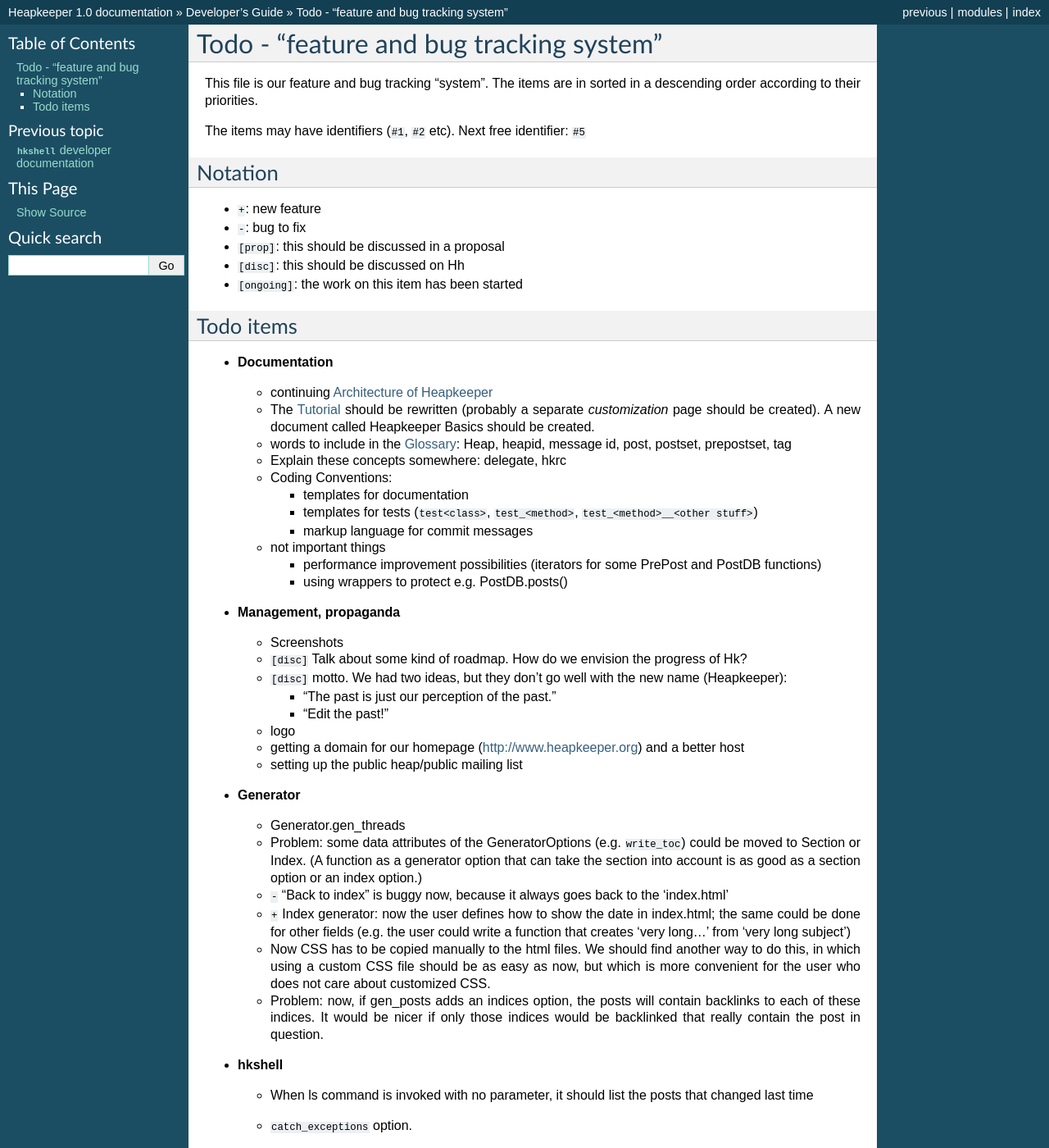
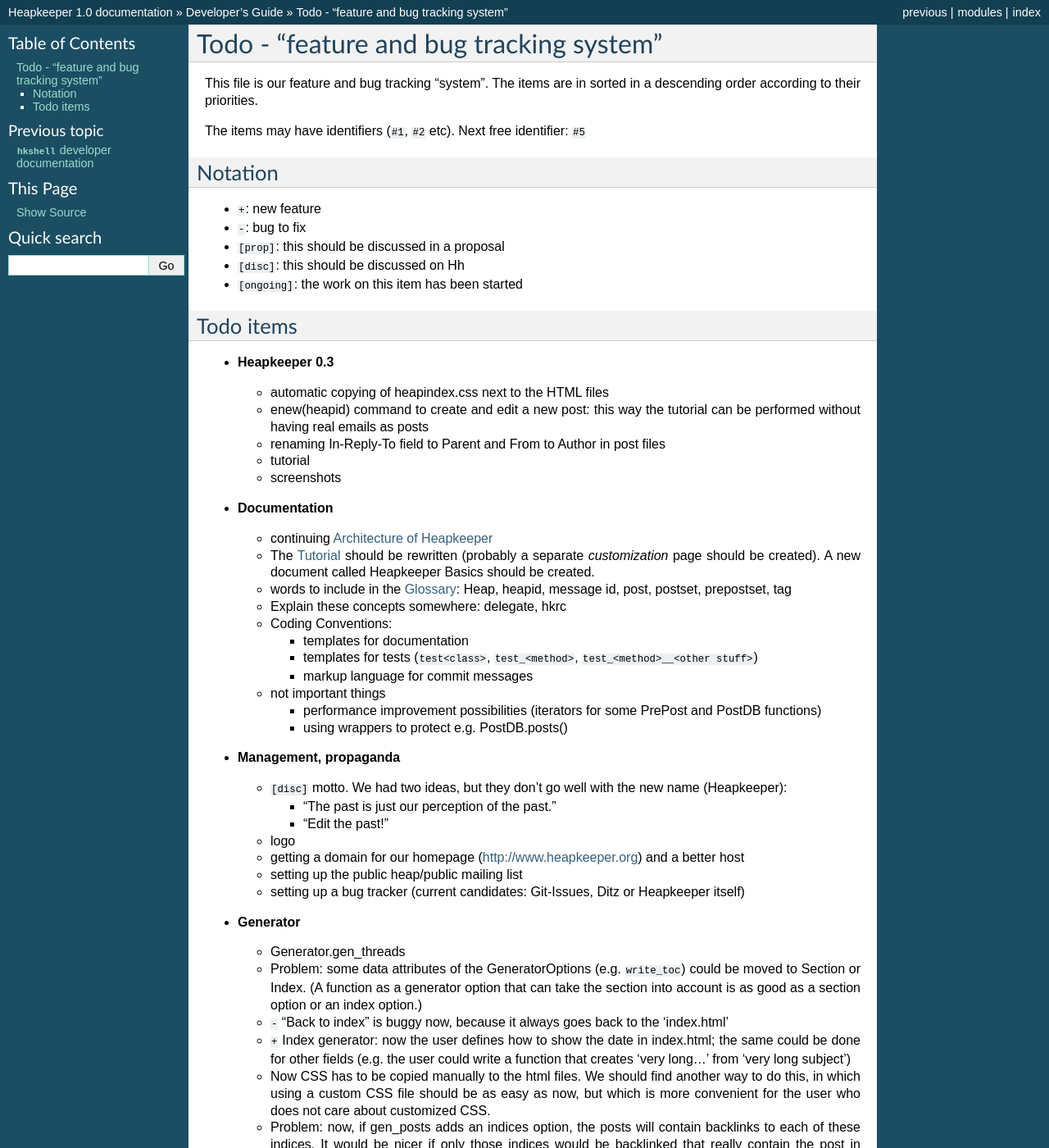
Before and after one commit to hcs42/heapkeeper-old, a Sphinx documentation site: the page built from doc/todo.rst, in a window 1280 px wide and 1400 px high. Shown: the whole window at 82% size. Built offline with Sphinx 7.4.7, drawn with Linux system fonts in a browser that asks for light colours.

Commit message:
Todo items about Heapkeeper 0.3 added

```diff
--- a/doc/todo.rst
+++ b/doc/todo.rst
@@ -18,6 +18,15 @@ Notation
 
 Todo items
 ----------
+
+* **Heapkeeper 0.3**
+
+  - automatic copying of heapindex.css next to the HTML files
+  - enew(heapid) command to create and edit a new post: this way the
+    tutorial can be performed without having real emails as posts
+  - renaming In-Reply-To field to Parent and From to Author in post files
+  - tutorial
+  - screenshots
 
 * **Documentation**
 
@@ -43,9 +52,6 @@ Todo items
 
 * **Management, propaganda**
 
-  * Screenshots
-  * ``[disc]`` Talk about some kind of roadmap. How do we envision the
-    progress of Hk?
   * ``[disc]`` motto. We had two ideas, but they don't go well with the
     new name (Heapkeeper):
 
@@ -56,6 +62,8 @@ Todo items
   * getting a domain for our homepage (http://www.heapkeeper.org) and a better
     host
   * setting up the public heap/public mailing list
+  * setting up a bug tracker (current candidates: Git-Issues, Ditz or
+    Heapkeeper itself)
 
 * **Generator**
 
```
